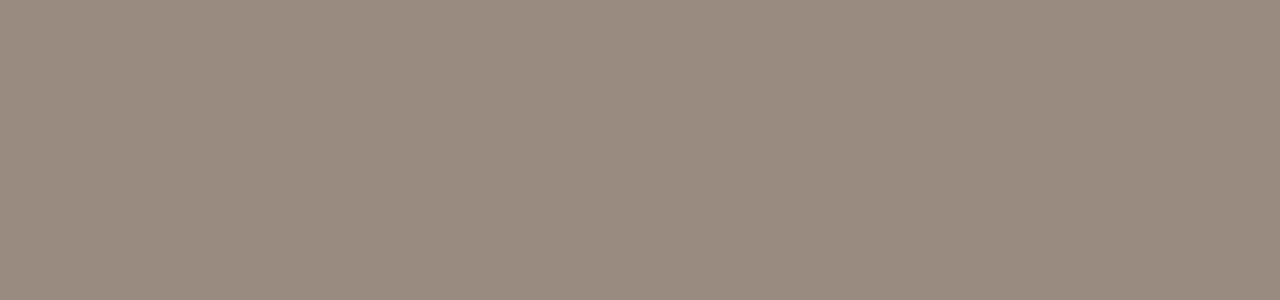
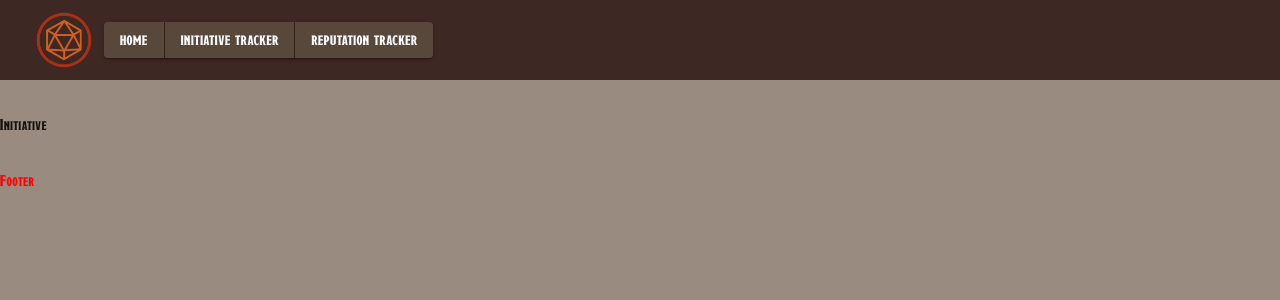
Before and after one commit to sam-warren/IdeaHub, a React (Create React App) app in the folder DMTools/app/: page /initiative-tracker in a window 1280 px wide. Before the commit this address had no page. Shown: the top 300 px of the page. Built offline with nearby package versions, Linux system fonts and the light colour scheme.

Commit message:
update paths, update readme

```diff
--- a/DMTools/app/src/AppRouter.tsx
+++ b/DMTools/app/src/AppRouter.tsx
@@ -8,8 +8,8 @@ const AppRouter: React.FC = () => {
   return (
     <Routes>
         <Route path='/' element={<HomePage />}/>
-        <Route path="init" element={<InitiativePage />} />
-        <Route path="rep" element={<ReputationPage />} />
+        <Route path="initiative-tracker" element={<InitiativePage />} />
+        <Route path="reputation-tracker" element={<ReputationPage />} />
     </Routes>
   );
 };
--- a/DMTools/app/src/components/layout/Header.tsx
+++ b/DMTools/app/src/components/layout/Header.tsx
@@ -16,7 +16,9 @@ const Header: React.FC = () => {
     <>
       <AppBar position="sticky" style={{ boxShadow: 'inherit' }}>
         <Toolbar>
-          <Avatar alt="Logo" src="/assets/dnd-icon-13.jpg" sx={{ width: 80, height: 80 }} />
+          <Link to="/">
+            <Avatar alt="Logo" src="/assets/dnd-icon-13.jpg" sx={{ width: 80, height: 80 }} />
+          </Link>
           <Grid className={classes.head} container direction={'row'}>
             <ButtonGroup color="secondary" variant="contained" aria-label="outlined primary button group">
               <Grid item>
@@ -25,12 +27,12 @@ const Header: React.FC = () => {
                 </Link>
               </Grid>
               <Grid item>
-                <Link to="/init">
+                <Link to="/initiative-tracker">
                   <Button>Initiative Tracker</Button>
                 </Link>
               </Grid>
               <Grid item>
-                <Link to="/rep">
+                <Link to="/reputation-tracker">
                   <Button>Reputation Tracker</Button>
                 </Link>
               </Grid>
```
Also changed, not shown: 1 other file (tests, documents, lock files or other folders).
